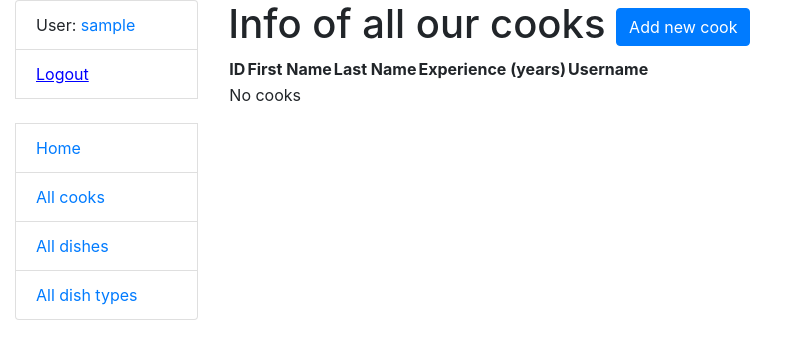
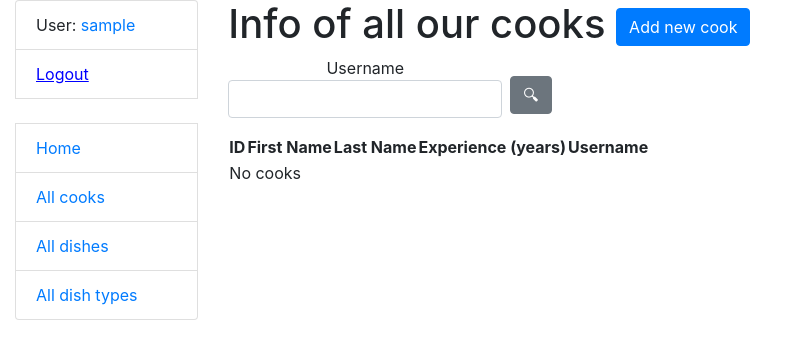
Before and after one commit to NazarShevtsov/restaurants-kitchen, a Django app: page /cooks/ in a window 1280 px wide. Shown: the top 359 px of the page, without its empty margins (0-798 px from the left). Run offline with Django 5.2, Linux system fonts and the light colour scheme; the visitor is signed in with stand-in values (Sample User, id 1); data that the repository does not hold is empty; some libraries are stand-ins or nearby versions.

Commit message:
Search form for Cook

```diff
--- a/menu/forms.py
+++ b/menu/forms.py
@@ -29,3 +29,7 @@ class DishForm(forms.ModelForm):
 
 class DishNameSearchForm(forms.Form):
     name = forms.CharField(max_length=255, required=False)
+
+
+class CookUsernameSearchForm(forms.Form):
+    username = forms.CharField(max_length=255, required=False)
--- a/menu/views.py
+++ b/menu/views.py
@@ -6,7 +6,7 @@ from django.template.defaultfilters import title
 from django.urls import reverse_lazy
 from django.views import generic
 
-from menu.forms import CookCreationForm, DishForm, DishNameSearchForm
+from menu.forms import CookCreationForm, DishForm, DishNameSearchForm, CookUsernameSearchForm
 from menu.models import Cook, Dish, DishType
 
 
@@ -100,6 +100,24 @@ class CookListView(LoginRequiredMixin, generic.ListView):
     model = Cook
     paginate_by = 5
 
+    def get_context_data(self, *, object_list=None, **kwargs):
+        context = super(CookListView, self).get_context_data(**kwargs)
+
+        username = self.request.GET.get("username", "")
+
+        context["search_form"] = CookUsernameSearchForm(initial={"username": username})
+        return context
+
+    def get_queryset(self):
+        form = CookUsernameSearchForm(self.request.GET)
+
+        if form.is_valid():
+            return Cook.objects.filter(
+                username__icontains=form.cleaned_data["username"]
+            )
+
+        return Cook.objects.all()
+
 
 class CookDetailView(LoginRequiredMixin, generic.DetailView):
     model = Cook
--- a/templates/menu/cook_list.html
+++ b/templates/menu/cook_list.html
@@ -1,9 +1,15 @@
 {% extends "base.html" %}
+{% load crispy_forms_filters %}
 
 {% block content %}
   <h1>Info of all our cooks
     <a href="{% url 'menu:cook-create' %}" class="btn btn-primary link-to-page">Add new cook</a>
   </h1>
+
+  <form action="" method="get" class="form-inline">
+    {{ search_form|crispy }}
+    <button type="submit" class="btn btn-secondary ml-2">🔍︎</button>
+  </form>
 
   <table>
     <tr>
```
